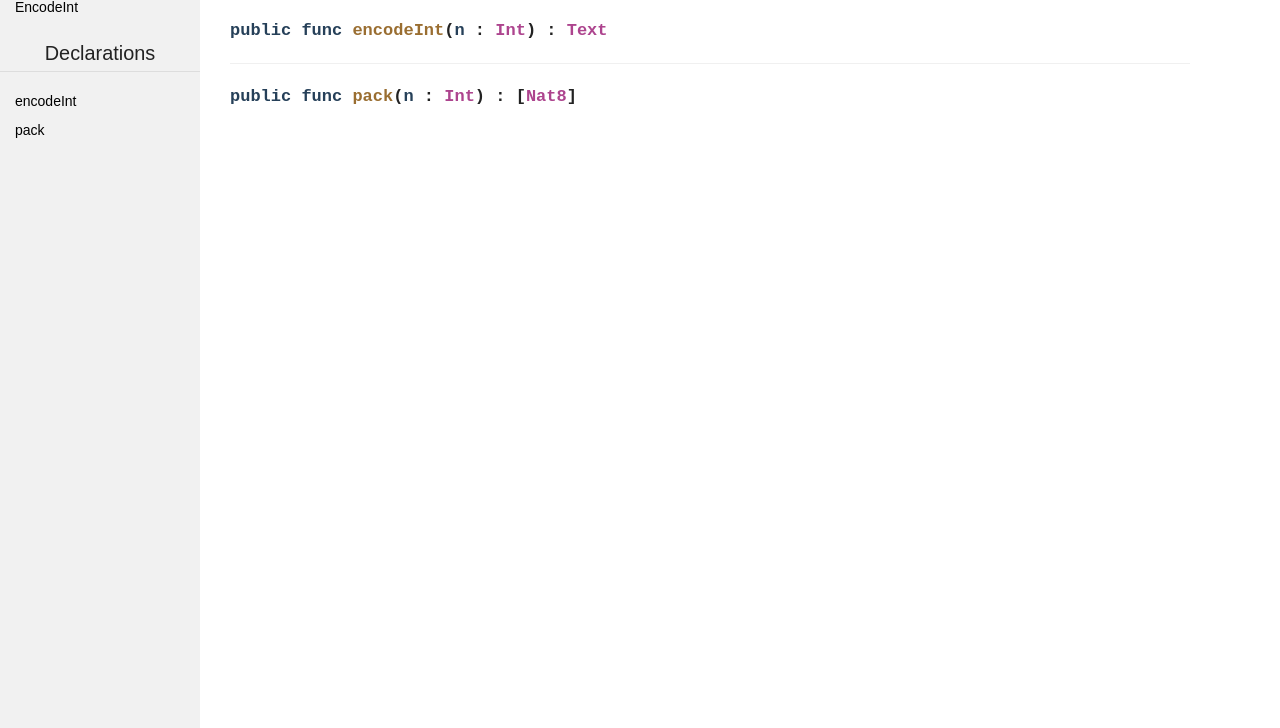
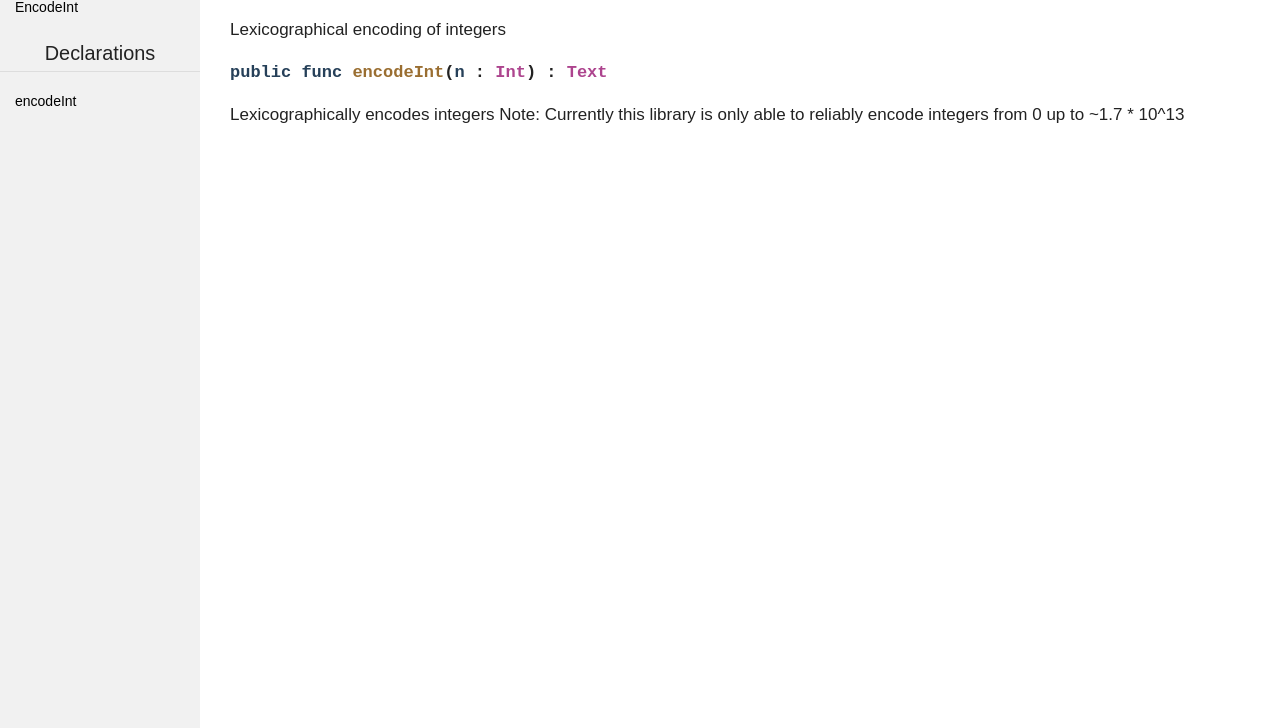
Before and after one commit to canscale/lexicographic-encoding, a plain HTML site: page EncodeInt.html in a window 1280 px wide. Shown: the part 72-800 px from the top of the page. Drawn offline with Linux system fonts and the light colour scheme.

Commit message:
Deploying to gh-pages from  @ ae0c1a87b90fd44bca0e6ebede5ed563038ff7f6 🚀

```diff
--- a/EncodeInt.html
+++ b/EncodeInt.html
@@ -1,2 +1,5 @@
 <!DOCTYPE html>
-<html><head title="Doc"><meta charset="UTF-8"/><link href="styles.css" rel="stylesheet"/></head><body><nav class="sidebar"><h3>Modules</h3><ul><li><li><a href="EncodeInt.html">EncodeInt</a></li></li></ul><h3>Declarations</h3><ul><li><li><a href="#encodeInt">encodeInt</a></li></li><li><li><a href="#pack">pack</a></li></li></ul></nav><div class="documentation"><h1>EncodeInt</h1><div class="declaration"><h4 class="function" id="encodeInt"><code><span class="keyword">public func </span><span class="fnname">encodeInt</span>(<span class="parameter">n</span> : <span class="type">Int</span>) : <span class="type">Text</span></code></h4><p></p></div><div class="declaration"><h4 class="function" id="pack"><code><span class="keyword">public func </span><span class="fnname">pack</span>(<span class="parameter">n</span> : <span class="type">Int</span>) : [<span class="type">Nat8</span>]</code></h4><p></p></div></div></body></html>
+<html><head title="Doc"><meta charset="UTF-8"/><link href="styles.css" rel="stylesheet"/></head><body><nav class="sidebar"><h3>Modules</h3><ul><li><li><a href="EncodeInt.html">EncodeInt</a></li></li></ul><h3>Declarations</h3><ul><li><li><a href="#encodeInt">encodeInt</a></li></li></ul></nav><div class="documentation"><h1>EncodeInt</h1><p>Lexicographical encoding of integers</p>
+<div class="declaration"><h4 class="function" id="encodeInt"><code><span class="keyword">public func </span><span class="fnname">encodeInt</span>(<span class="parameter">n</span> : <span class="type">Int</span>) : <span class="type">Text</span></code></h4><p><p>Lexicographically encodes integers
+Note: Currently this library is only able to reliably encode integers from 0 up to ~1.7 * 10^13</p>
+</p></div></div></body></html>
```
Also changed, not shown: index.html (+2 -1 lines).
